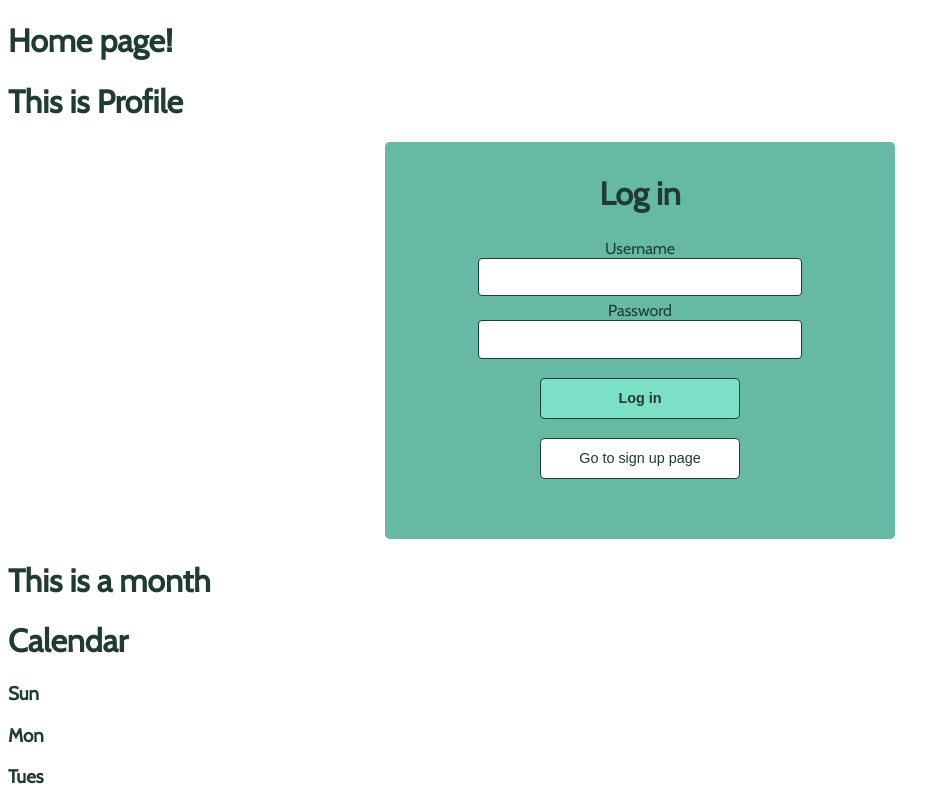
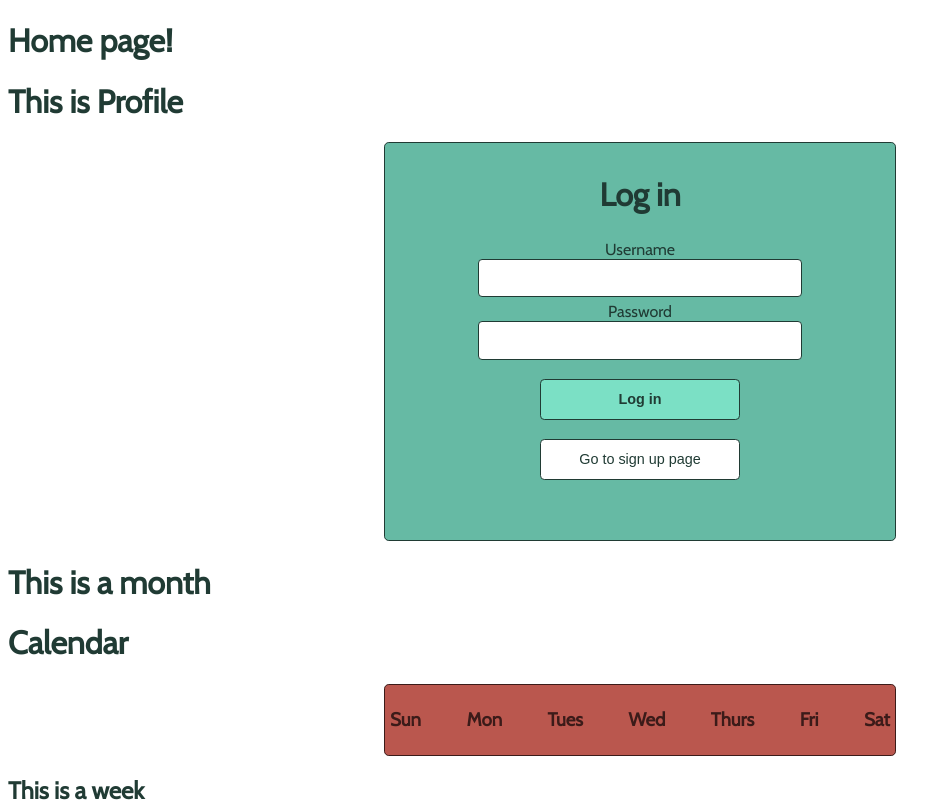
Before and after one commit to red-lipped-batfish-39/tracker, a React app: page / in a window 1280 px wide. Shown: the top 802 px of the page, without its empty margins (0-951 px from the left). Built offline with nearby package versions, Linux system fonts and the light colour scheme.

Commit message:
(update) added styling for dayLabels as flex container

```diff
--- a/client/static/styles.scss
+++ b/client/static/styles.scss
@@ -18,6 +18,7 @@ body {
   width: 500px;
   border-radius: 0.3em;
   padding: 0.3em;
+  border: 1px solid $D;
 }
 
 .loginContainer >* {
@@ -67,11 +68,11 @@ body {
   flex-direction: column;
   align-items: center;
   justify-content: space-between;
-  background-color: $H;
   margin: auto;
-  margin-bottom: 0.1em;
   // need to do a media query -- this would be for large screen
   width: 500px;
+  margin-bottom: 0.1em;
+  background-color: $H;
   border-radius: 0.3em;
   padding: 0.3em;
   color: $I;
@@ -114,3 +115,17 @@ body {
   font-weight: bold;
   color: $I;
 }
+
+.daysRow {
+  display: flex;
+  flex-direction: row;
+  justify-content: space-between;
+  align-items: center;
+  width: 500px;
+  margin: auto;
+  background-color: $F;
+  border-radius: 0.3em;
+  padding: 0.3em;
+  color: $I;
+  border: 1px solid $I;
+}
```
